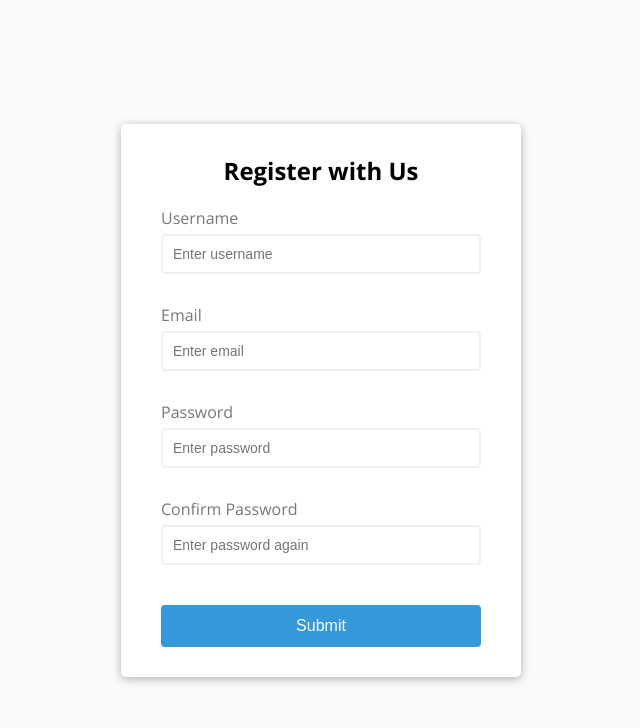
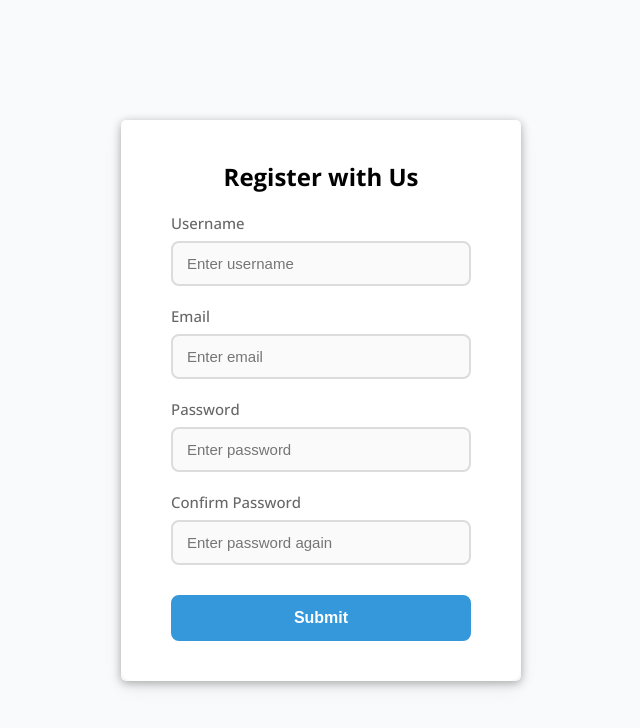
Before and after one commit to HoangOanh-dev/From-Validator, a plain HTML site: page index.html in a window 1280 px wide. Shown: the whole page, without its empty margins (319-959 px from the left). Drawn offline with nearby package versions, Linux system fonts and the light colour scheme.

Commit message:
Update style.css

```diff
--- a/style.css
+++ b/style.css
@@ -31,64 +31,96 @@ h2{
     margin: 0 0 20px;
 }
 
-.form{
-   padding: 30px 40px;
+:root {
+  --success-color: #2ecc71;
+  --error-color: #e74c3c;
+  --input-border: #dcdcdc;
+  --input-focus: #3498db;
+  --label-color: #666;
 }
 
-.form-control{
-    margin-bottom: 10px;
-    padding-bottom: 20px;
+/* ===== Form Wrapper ===== */
+.form {
+  padding: 40px 50px;
+  background-color: #fff;
+  border-radius: 12px;
+  max-width: 500px;
+  margin: auto;
+  box-shadow: 0 8px 20px rgba(0, 0, 0, 0.06);
+}
+
+/* ===== Form Control Group ===== */
+.form-control {
+  margin-bottom: 20px;
   position: relative;
 }
 
-.form-control label{
-    color: #777;
+.form-control label {
+  color: var(--label-color);
   display: block;
-    margin-bottom: 5px;
+  margin-bottom: 8px;
+  font-weight: 500;
+  font-size: 15px;
 }
 
-.form-control input{
-    border: 2px solid #f0f0f0;
-    border-radius: 4px;
+/* ===== Input Styling ===== */
+.form-control input {
+  border: 2px solid var(--input-border);
+  border-radius: 8px;
   width: 100%;
-    padding: 10px;
-    font-size: 14px;
+  padding: 12px 14px;
+  font-size: 15px;
+  transition: border-color 0.3s ease;
+  background-color: #fafafa;
 }
 
-.form-control input:focus{
-    outline: 0;
-    border-color: #777;
+.form-control input:focus {
+  outline: none;
+  border-color: var(--input-focus);
+  background-color: #fff;
 }
 
-.form-control.success input{
+/* ===== Validation States ===== */
+.form-control.success input {
   border-color: var(--success-color);
 }
 
-.form-control.error input{
+.form-control.error input {
   border-color: var(--error-color);
 }
 
-.form-control small{
+/* ===== Error Message ===== */
+.form-control small {
   color: var(--error-color);
   position: absolute;
-    bottom: 0;
+  bottom: -18px;
   left: 0;
+  font-size: 13px;
   visibility: hidden;
+  transition: 0.3s ease;
 }
 
-.form-control.error small{
+.form-control.error small {
   visibility: visible;
 }
 
-.form button{
+/* ===== Submit Button ===== */
+.form button {
   cursor: pointer;
   background-color: #3498db;
   border: 2px solid #3498db;
-    border-radius: 4px;
+  border-radius: 8px;
   color: #fff;
   display: block;
   font-size: 16px;
-    padding: 10px;
-    margin-top: 20px;
+  padding: 12px;
+  margin-top: 30px;
   width: 100%;
+  font-weight: 600;
+  transition: background-color 0.3s ease, transform 0.2s ease;
 }
+
+.form button:hover {
+  background-color: #2980b9;
+  transform: translateY(-2px);
+}
```
Lines whose indentation alone changed are shown as unchanged.
